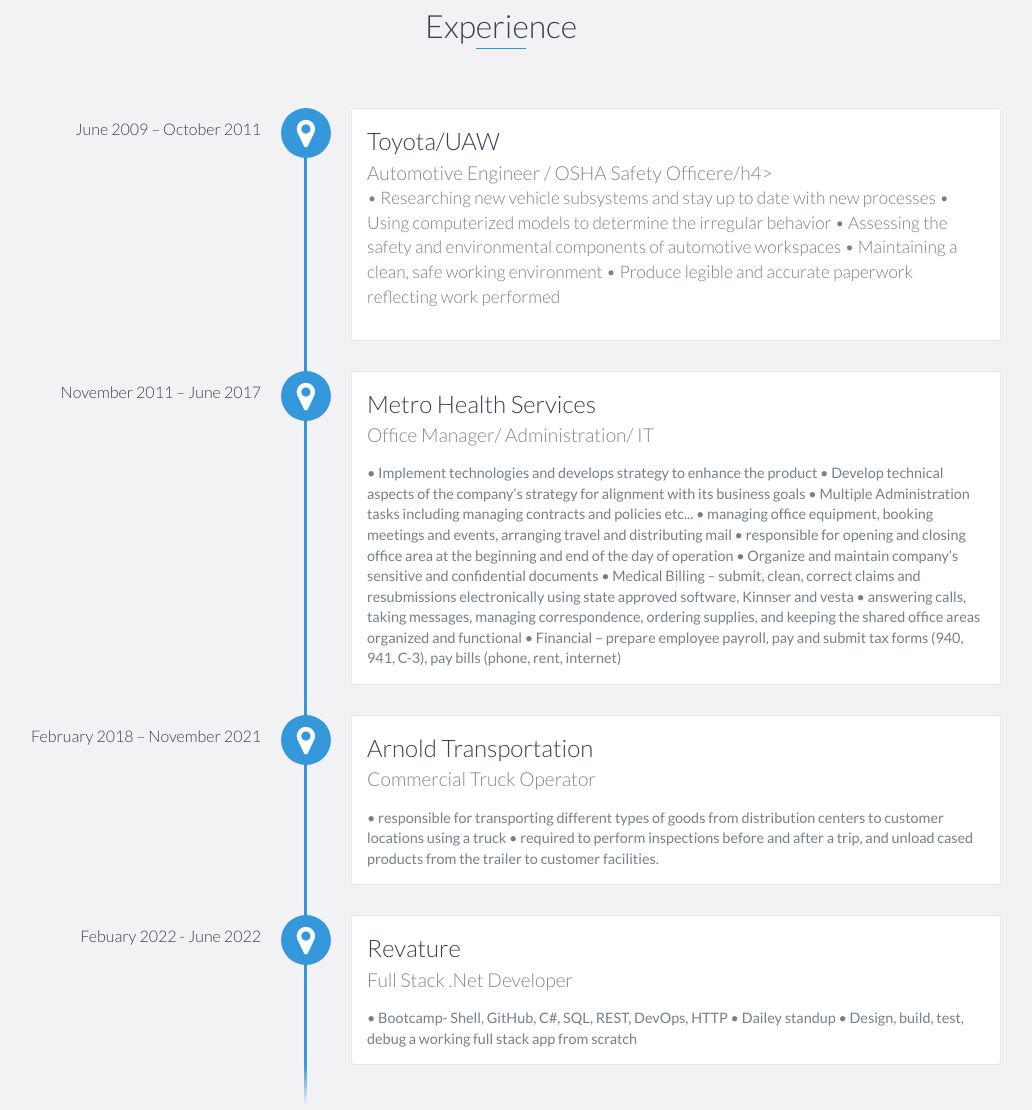
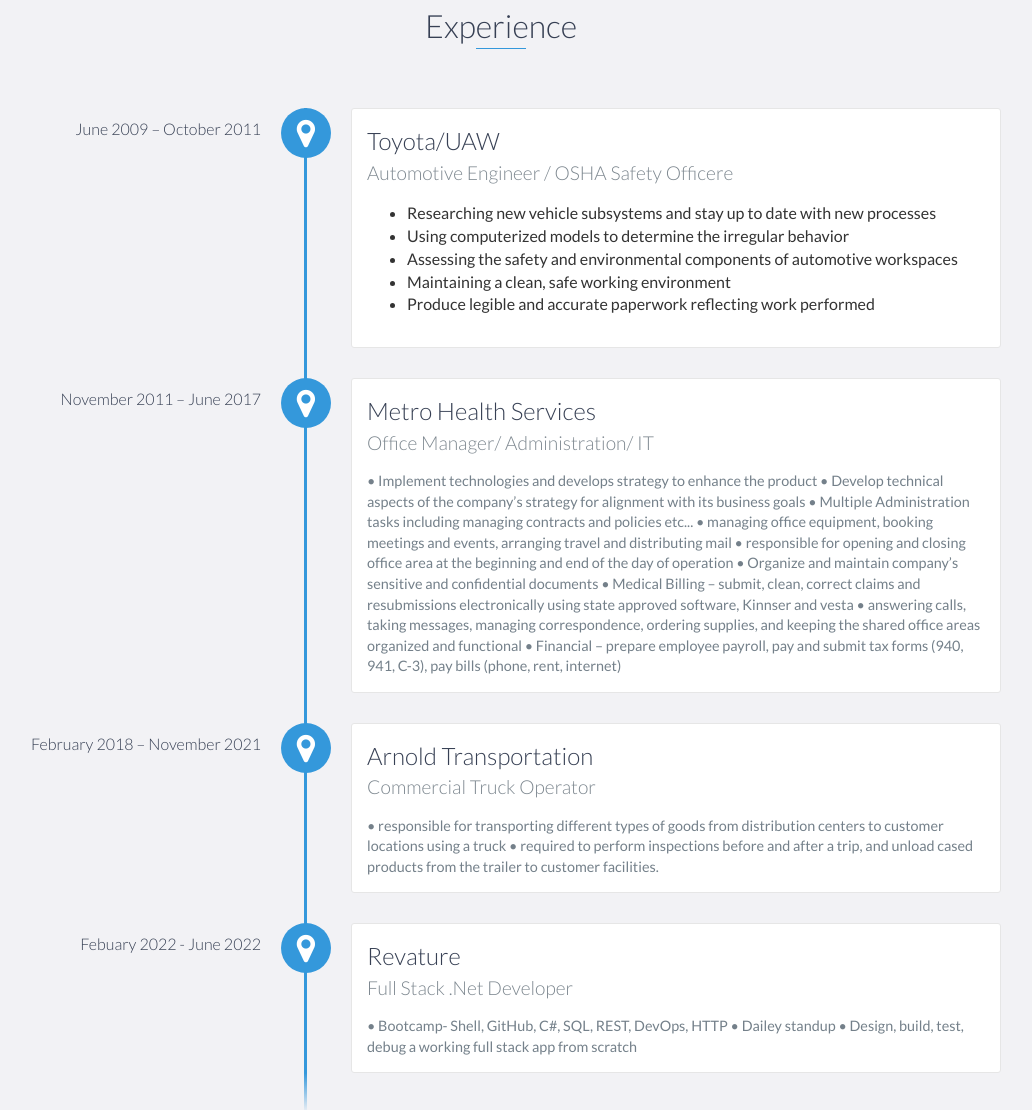
Before and after one commit to tritonSama/tritonSama.github.io, a website: page index.html in a window 1280 px wide. Shown: the part 1074-2184 px from the top of the page, without its empty margins (139-1171 px from the left). Drawn offline with nearby package versions, Linux system fonts and the light colour scheme.

Commit message:
Update index.html

```diff
--- a/index.html
+++ b/index.html
@@ -86,17 +86,19 @@
         <div id="experience-timeline">
             <div data-date="June 2009 – October 2011">
                 <h3>Toyota/UAW</h3>
-                <h4>Automotive Engineer / OSHA Safety Officere/h4>
+                <h4>Automotive Engineer / OSHA Safety Officere</h4>
                 <p>
-			•	Researching new vehicle subsystems and stay up to date with new processes
+		    <ul>
+				<li>Researching new vehicle subsystems and stay up to date with new processes</li>
 
-			•	Using computerized models to determine the irregular behavior
+				<li>Using computerized models to determine the irregular behavior</li>
 
-			•	Assessing the safety and environmental components of automotive workspaces
+				<li>Assessing the safety and environmental components of automotive workspaces</li>
 
-			•	Maintaining a clean, safe working environment
+				<li>Maintaining a clean, safe working environment</li>
 
-			•	Produce legible and accurate paperwork reflecting work performed
+				<li>Produce legible and accurate paperwork reflecting work performed</li>
+		    </ul>
                 </p>
             </div>
 
@@ -210,7 +212,7 @@
                     <div class="project-info">
                         <h3>slipStream store</h3>
                         <p>
-                            Lorem ipsum dolor sit amet, consectetur adipiscing elit. Curabitur in iaculis ex. Etiam volutpat laoreet urna. Morbi ut tortor nec nulla commodo malesuada sit amet vel lacus. Fusce eget efficitur libero. Morbi dapibus porta quam laoreet placerat.
+                            This is a showcase of the backend of an app being developed using C# while using AWS to store data.
                         </p>
                         <a href="https://youtu.be/akqsYH8ItdE">View the slipStream Project</a>
                     </div>
@@ -243,13 +245,13 @@
         <ul>
             <li>JavaScript</li>
 	    <li>Github</li>
-	    <li>Photoshop</li>
             <li>Command Prompt</li>
-	    <li>Microsoft Office</li>
 	    <li>Linux</li>
-	    <li>Microsoft Windows</li>
+	    <li>Windows</li>
             <li>C#</li>
             <li>C++</li>
+	    <li>Love problem solving challeges</li>
+	    <li>consider myself a fair leader</li>
 
         </ul>
     </div>
```
